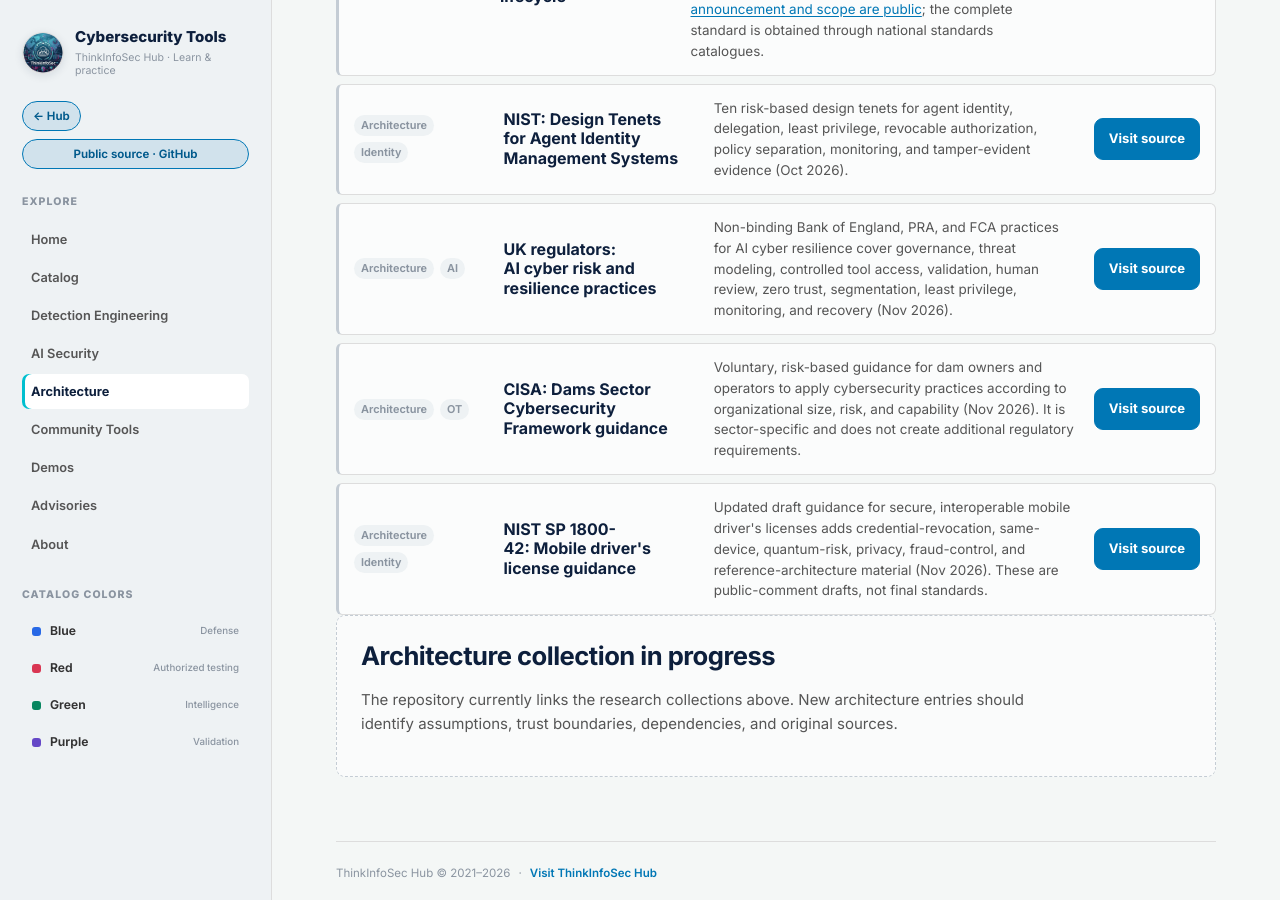
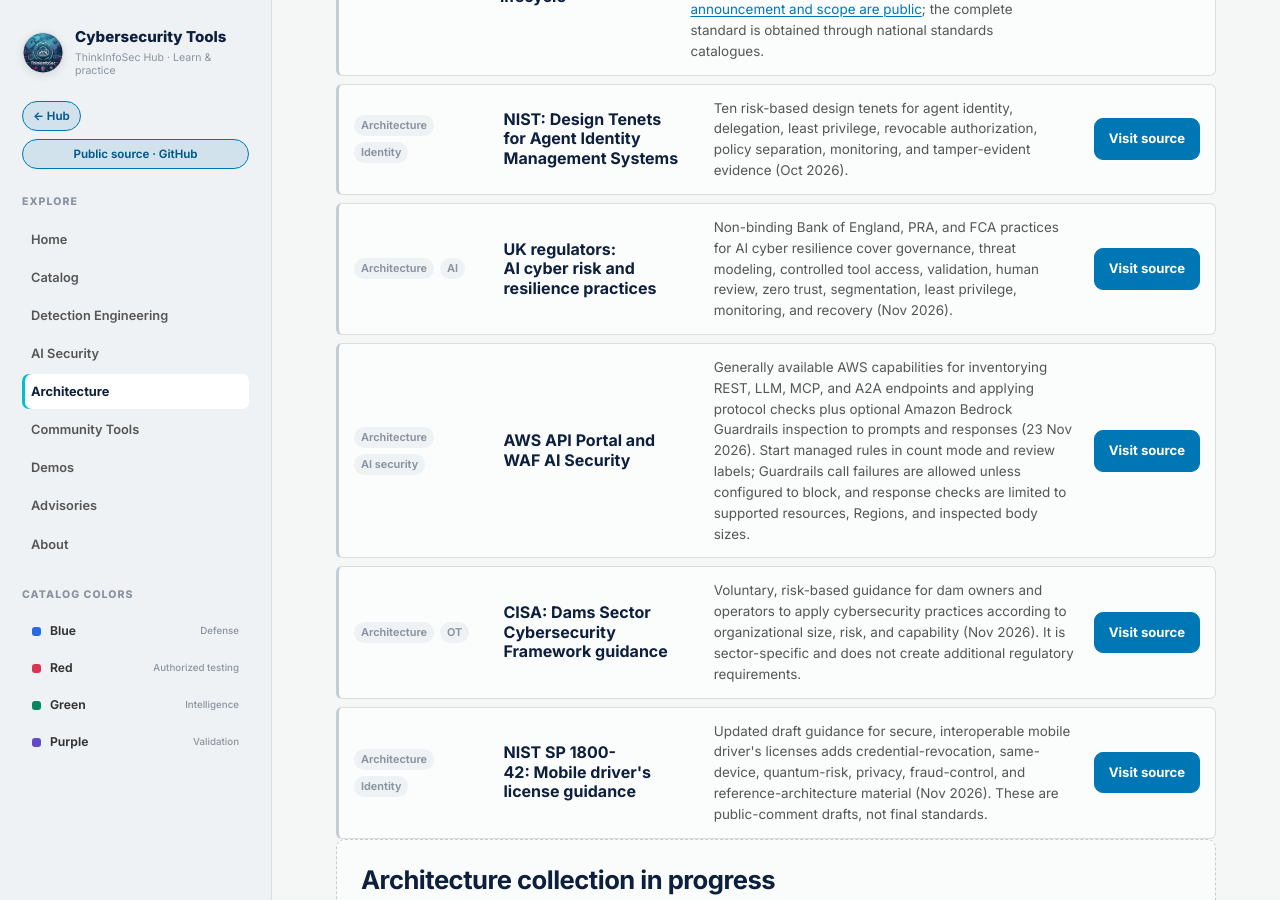
Before and after one commit to amcamillo/Cybersecurity_Tools, a Jekyll site: the page built from docs/04-architecture/index.md, in a window 1280 px wide and 900 px high, scrolled down 1017 px. Built offline with Jekyll 4.4.1, drawn with Linux system fonts in a browser that asks for light colours; some of the changed text lies outside the part shown.

Commit message:
content: add AWS API and AI security architecture
Co-authored-by: Autoisland <Autoisland@users.noreply.github.com>

```diff
--- a/docs/04-architecture/index.md
+++ b/docs/04-architecture/index.md
@@ -56,6 +56,12 @@ permalink: /architecture/
     <p>Non-binding Bank of England, PRA, and FCA practices for AI cyber resilience cover governance, threat modeling, controlled tool access, validation, human review, zero trust, segmentation, least privilege, monitoring, and recovery (Nov 2026).</p>
     <a class="button" href="https://www.bankofengland.co.uk/prudential-regulation/publication/2026/november/effective-practices-cyber-risk-and-resilience-management-relating-to-artificial-intelligence">Visit source</a>
   </article>
+  <article class="card" data-filter-item data-tags="Architecture,AI,API,WAF,Cloud">
+    <div class="card__meta"><span class="category-chip">Architecture</span><span class="category-chip">AI security</span></div>
+    <h3>AWS API Portal and WAF AI Security</h3>
+    <p>Generally available AWS capabilities for inventorying REST, LLM, MCP, and A2A endpoints and applying protocol checks plus optional Amazon Bedrock Guardrails inspection to prompts and responses (23 Nov 2026). Start managed rules in count mode and review labels; Guardrails call failures are allowed unless configured to block, and response checks are limited to supported resources, Regions, and inspected body sizes.</p>
+    <a class="button" href="https://aws.amazon.com/blogs/security/introducing-api-and-ai-security-on-aws-from-discovery-to-protection/">Visit source</a>
+  </article>
   <article class="card" data-filter-item data-tags="Architecture,OT,Critical infrastructure">
     <div class="card__meta"><span class="category-chip">Architecture</span><span class="category-chip">OT</span></div>
     <h3>CISA: Dams Sector Cybersecurity Framework guidance</h3>
```
